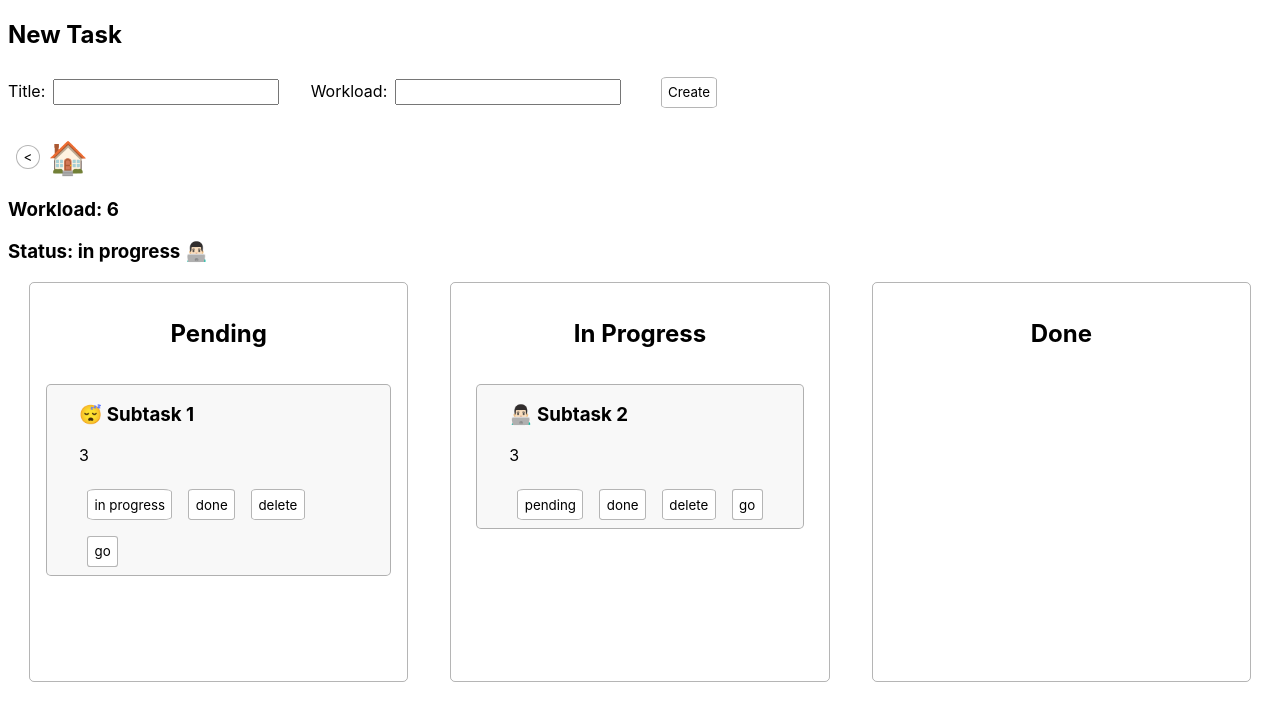
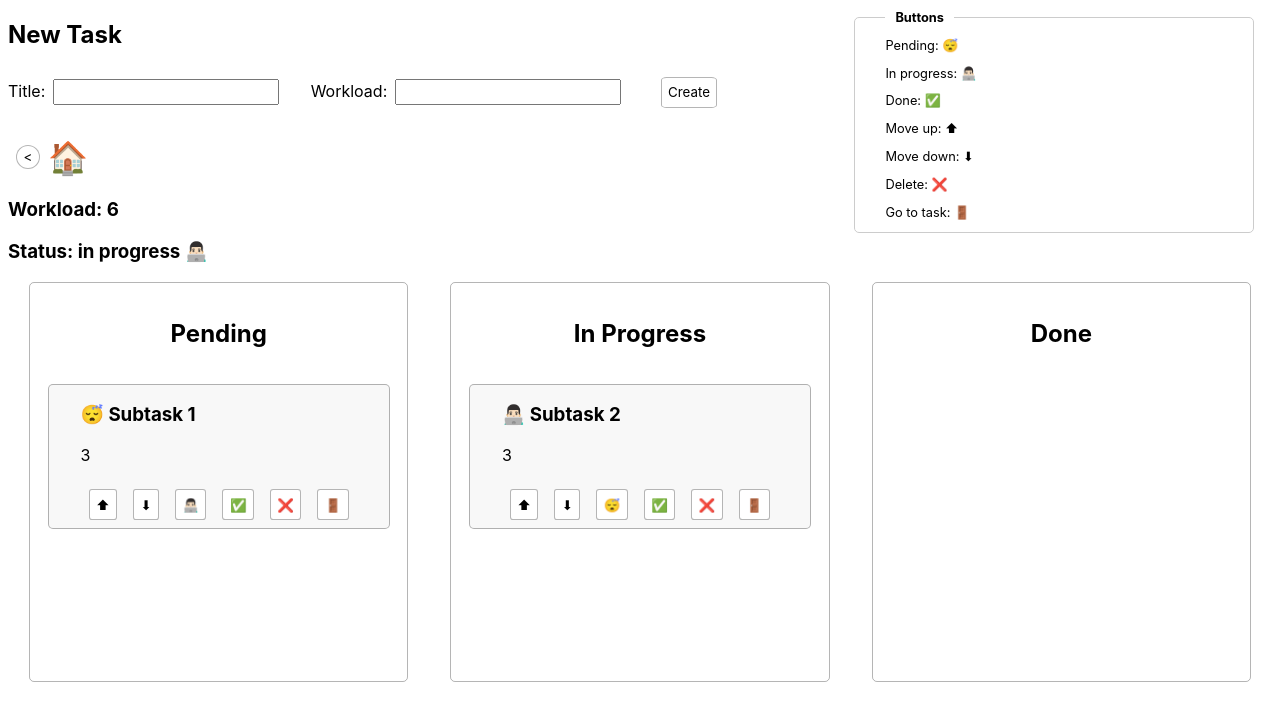
Before and after one commit to noel-lopez/react-todoList, a React (Create React App) app: page / in a window 1280 px wide. Shown: the top 720 px of the page. Built offline with nearby package versions, Linux system fonts and the light colour scheme.

Commit message:
Emojis dictionary, task move up and down, on changeStatus task moves bellow all

```diff
--- a/src/components/Card/controller.js
+++ b/src/components/Card/controller.js
@@ -1,16 +1,3 @@
 export const logTask = (task) => {
   console.log(task);
 }
-
-export const getEmoji = (status) => {
-  switch(status) {
-    case 'pending':
-      return '😴';
-    case 'in progress':
-      return '👨🏻‍💻';
-    case 'done':
-      return '✅';
-    default:
-      return '🤷🏻‍♂️';
-  }
-}
--- a/src/components/Card/index.js
+++ b/src/components/Card/index.js
@@ -1,23 +1,27 @@
 import './styles.css';
 // import {logTask, getEmoji} from './controller';
-import {getEmoji} from './controller';
+import {getEmoji} from '../EmojisLegend/controller'
 
 const CardComponent = ({
   task,
   changeStatus,
   deleteTask,
-  goToTask
+  goToTask,
+  goUp,
+  goDown
 }) => {
   return (
     <div className="card">
       <h3>{getEmoji(task.status)} {task.title}</h3>
       <p>{task.workload}</p>
       {/* <button onClick={() => logTask(task)}>log</button> */}
-      {task.status !== 'pending' && (<button onClick={() => changeStatus("pending")}>pending</button>)}
-      {task.status !== 'in progress' && (<button onClick={() => changeStatus("in progress")}>in progress</button>)}
-      {task.status !== 'done' && (<button onClick={() => changeStatus("done")}>done</button>)}
-      <button onClick={deleteTask}>delete</button>
-      <button onClick={goToTask}>go</button>
+      <button onClick={goUp}>⬆</button>
+      <button onClick={goDown}>⬇</button>
+      {task.status !== 'pending' && (<button onClick={() => changeStatus("pending")}>{getEmoji("pending")}</button>)}
+      {task.status !== 'in progress' && (<button onClick={() => changeStatus("in progress")}> {getEmoji("in progress")} </button>)}
+      {task.status !== 'done' && (<button onClick={() => changeStatus("done")}> {getEmoji("done")} </button>)}
+      <button onClick={deleteTask}> {getEmoji("delete")} </button>
+      <button onClick={goToTask}> {getEmoji("goToTask")} </button>
     </div>
   )
 }
@@ -26,7 +30,9 @@ export default function Card({
   task,
   changeStatus,
   deleteTask,
-  goToTask
+  goToTask,
+  goUp,
+  goDown
 }) {
   return (
     <CardComponent
@@ -34,6 +40,8 @@ export default function Card({
       changeStatus={changeStatus}
       deleteTask={deleteTask}
       goToTask={goToTask}
+      goUp={goUp}
+      goDown={goDown}
     />
   )
 }
--- /dev/null
+++ b/src/components/EmojisLegend/controller.js
@@ -0,0 +1,35 @@
+export const emojisDict = {
+  'pending': '😴',
+  'in progress': '👨🏻‍💻',
+  'done': '✅',
+  'moveUp': '⬆',
+  'moveDown': '⬇',
+  'delete': '❌',
+  'goToTask': '🚪'
+}
+
+export const emojisDictForUser = {
+  'pending': 'Pending',
+  'in progress': 'In progress',
+  'done': 'Done',
+  'moveUp': 'Move up',
+  'moveDown': 'Move down',
+  'delete': 'Delete',
+  'goToTask': 'Go to task'
+}
+
+export const getEmoji = (word) => {
+  if (emojisDict[word]) {
+    return emojisDict[word];
+  } else {
+    return '🤷🏻‍♂️';
+  }
+}
+
+export const renderDict = () => {
+  return Object.keys(emojisDict).map((key, index) => (
+    <p key={index}>
+      {emojisDictForUser[key]}: {emojisDict[key]}
+    </p>
+  ))
+}
--- /dev/null
+++ b/src/components/EmojisLegend/index.js
@@ -0,0 +1,19 @@
+import './styles.css';
+import {
+  renderDict
+} from './controller';
+
+const EmojisLegendComponent = () => {
+  return (
+    <fieldset>
+      <legend>Buttons</legend>
+      {renderDict()}
+    </fieldset>
+  )
+}
+
+export default function EmojisLegend() {
+  return (
+    <EmojisLegendComponent />
+  )
+}
--- /dev/null
+++ b/src/components/EmojisLegend/styles.css
@@ -0,0 +1,18 @@
+fieldset {
+  position: fixed;
+  top: 0;
+  right: 0;
+  margin: 10px 2% 0 0;
+  /* make it a bit transparent */
+  background-color: rgba(255, 255, 255, 0.8);
+  border: 1px solid #ccc;
+  border-radius: 5px;
+  font-size: 0.8rem;
+  min-width: 400px;
+  padding: 0 30px;
+}
+
+fieldset legend {
+  font-weight: bold;
+  padding: 0 10px;
+}
--- a/src/components/TaskTitle/controller.js
+++ b/src/components/TaskTitle/controller.js
@@ -1,5 +1,5 @@
 import { getParentTask } from "../TodoList/controller";
-import {getEmoji} from '../Card/controller'
+import {getEmoji} from '../EmojisLegend/controller'
 
 export const getParentWorkload = (parentIndex, tasks) => {
   let parent = getParentTask(parentIndex, tasks);
--- a/src/components/TodoList/controller.js
+++ b/src/components/TodoList/controller.js
@@ -31,10 +31,11 @@ export const getParentTask = (parentIdx, tasksList) => {
   if (parentIdx.length === 0) {
     return tasksList[0];
   }
-  // TODO refactor: use foreach instead of reduce
-  return parentIdx.reduce((acc, curr) => {
-    return acc.subtasks[curr];
-  }, tasksList[0]);
+  let acc = tasksList[0];
+  parentIdx.forEach((index) => {
+    acc = acc.subtasks[index];
+  })
+  return acc;
 };
 
 export const createTask = (parentIdx, tasksList, setTasks, task) => {
@@ -84,15 +85,18 @@ const hasMoreThanOneChild = (task) => {
 export const updateStatus = (parentIndex, taskList, setTasks, task, newStatus) => {
   let auxTaskList = [...taskList];
   let parent = getParentTask(parentIndex, auxTaskList);
-  let idx = parent.subtasks.indexOf(task);
-  parent.subtasks[idx] = setStatus(parent.subtasks[idx], newStatus);
+  // remove task from auxTaskList
+  parent.subtasks = parent.subtasks.filter(t => t !== task);
+  // add task to the end of the list with the new status
+  let newTask = setStatus(task, newStatus);
+  parent.subtasks.push(newTask);
+  // update tasks
   updateTasks(auxTaskList, setTasks);
   setTasks(auxTaskList);
 }
 
 // TODO extra: show Modal asking for update all subtasks or not, instead of just not updating anything
 const setStatus = (task, newStatus) => {
-  // if task has more than one child, we dont update anything and console log a warning
   if (hasMoreThanOneChild(task)) {
     alert("Warning: You are trying to update the status of a task with mutiple subtasks. Please update the status of the subtasks instead.");
     return task;
@@ -185,4 +189,70 @@ const updateTasksStatus = (tasksList) => {
   return tasksList;
 }
 
-// TODO extra: be able to move task position in the list
+// TODO extra: be able to move task position in the column
+
+const checkPrevTaskIndex = (parentIndex, tasksList, task) => {
+  // check previous index of task with the same status of the task
+  let parent = getParentTask(parentIndex, tasksList);
+  let idx = parent.subtasks.indexOf(task);
+  if(idx === 0) {
+    return -1;
+  }
+  let prevTask = parent.subtasks[idx - 1];
+  if(prevTask.status === task.status) {
+    return idx - 1;
+  }
+  return checkPrevTaskIndex(parentIndex, tasksList, prevTask);
+}
+
+const checkNextTaskIndex = (parentIndex, tasksList, task) => {
+  // check next index of task with the same status of the task
+  let parent = getParentTask(parentIndex, tasksList);
+  let idx = parent.subtasks.indexOf(task);
+  if(idx === parent.subtasks.length - 1) {
+    return -1;
+  }
+  let nextTask = parent.subtasks[idx + 1];
+  if(nextTask.status === task.status) {
+    return idx + 1;
+  }
+  return checkNextTaskIndex(parentIndex, tasksList, nextTask);
+}
+
+export const moveUp = (parentIndex, tasksList, setTasks, task) => {
+  // move up to the previous task with the same status
+  let auxTaskList = [...tasksList];
+  let parent = getParentTask(parentIndex, auxTaskList);
+  let idx = parent.subtasks.indexOf(task);
+  if(idx === 0) {
+    return;
+  }
+  let prevTaskIndex = checkPrevTaskIndex(parentIndex, auxTaskList, task);
+  if(prevTaskIndex === -1) {
+    return;
+  }
+  let prevTask = parent.subtasks[prevTaskIndex];
+  parent.subtasks[idx] = prevTask;
+  parent.subtasks[prevTaskIndex] = task;
+  console.log("moving up")
+  setTasks(auxTaskList);
+}
+
+export const moveDown = (parentIndex, tasksList, setTasks, task) => {
+  // move down to the next task with the same status
+  let auxTaskList = [...tasksList];
+  let parent = getParentTask(parentIndex, auxTaskList);
+  let idx = parent.subtasks.indexOf(task);
+  if(idx === parent.subtasks.length - 1) {
+    return;
+  }
+  let nextTaskIndex = checkNextTaskIndex(parentIndex, auxTaskList, task);
+  if(nextTaskIndex === -1) {
+    return;
+  }
+  let nextTask = parent.subtasks[nextTaskIndex];
+  parent.subtasks[idx] = nextTask;
+  parent.subtasks[nextTaskIndex] = task;
+  console.log("moving down")
+  setTasks(auxTaskList);
+}
--- a/src/components/TodoList/index.js
+++ b/src/components/TodoList/index.js
@@ -10,11 +10,14 @@ import {
   goToTask,
   goBack,
   tasksMock,
+  moveUp,
+  moveDown,
 } from './controller';
 import { useState } from 'react';
 import TaskForm from '../TaskForm';
 import TaskTitle from '../TaskTitle';
 import Card from '../Card';
+import EmojisLegend from '../EmojisLegend';
 
 
 
@@ -34,6 +37,7 @@ const TodoListComponent = ({
     <>
       {/* <button onClick={() => setTasks(updateTasks(tasks))}>Update</button> */}
       {/* <button onClick={() => console.log(tasks)}>Log tasks</button> */}
+      <EmojisLegend />
       <TaskForm createTask={(task) => createTask(parentIndex, tasks, setTasks, task)} />
       <h1><button onClick={() => goBack(parentIndex, setParentIndex)}>{"<"}</button>{getTitle(parentIndex, tasks)}</h1>
       <TaskTitle parentIndex={parentIndex} tasks={tasks} />
@@ -48,6 +52,8 @@ const TodoListComponent = ({
                 changeStatus={(newStatus) => updateStatus(parentIndex, tasks, setTasks, task, newStatus)}
                 deleteTask={() => deleteTask(parentIndex, tasks, setTasks, task)}
                 goToTask={() => goToTask(parentIndex, setParentIndex, tasks, task)}
+                goUp={() => moveUp(parentIndex, tasks, setTasks, task)}
+                goDown={() => moveDown(parentIndex, tasks, setTasks, task)}
               />
             ))
           }
@@ -62,6 +68,8 @@ const TodoListComponent = ({
                 changeStatus={(newStatus) => updateStatus(parentIndex, tasks, setTasks, task, newStatus)}
                 deleteTask={() => deleteTask(parentIndex, tasks, setTasks, task)}
                 goToTask={() => goToTask(parentIndex, setParentIndex, tasks, task)}
+                goUp={() => moveUp(parentIndex, tasks, setTasks, task)}
+                goDown={() => moveDown(parentIndex, tasks, setTasks, task)}
               />
             ))
           }
@@ -76,6 +84,8 @@ const TodoListComponent = ({
                 changeStatus={(newStatus) => updateStatus(parentIndex, tasks, setTasks, task, newStatus)}
                 deleteTask={() => deleteTask(parentIndex, tasks, setTasks, task)}
                 goToTask={() => goToTask(parentIndex, setParentIndex, tasks, task)}
+                goUp={() => moveUp(parentIndex, tasks, setTasks, task)}
+                goDown={() => moveDown(parentIndex, tasks, setTasks, task)}
               />
             ))
           }
```
